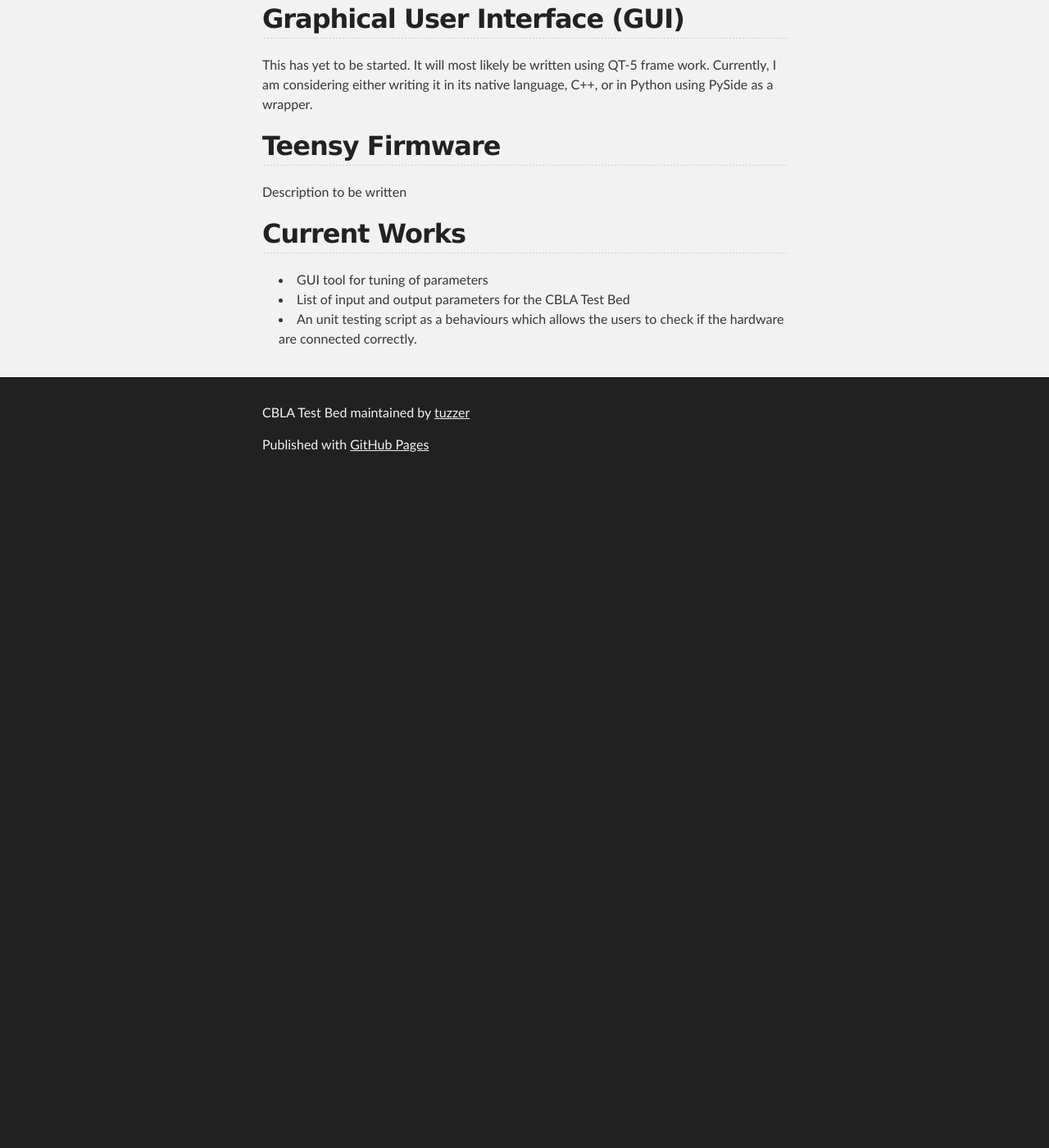
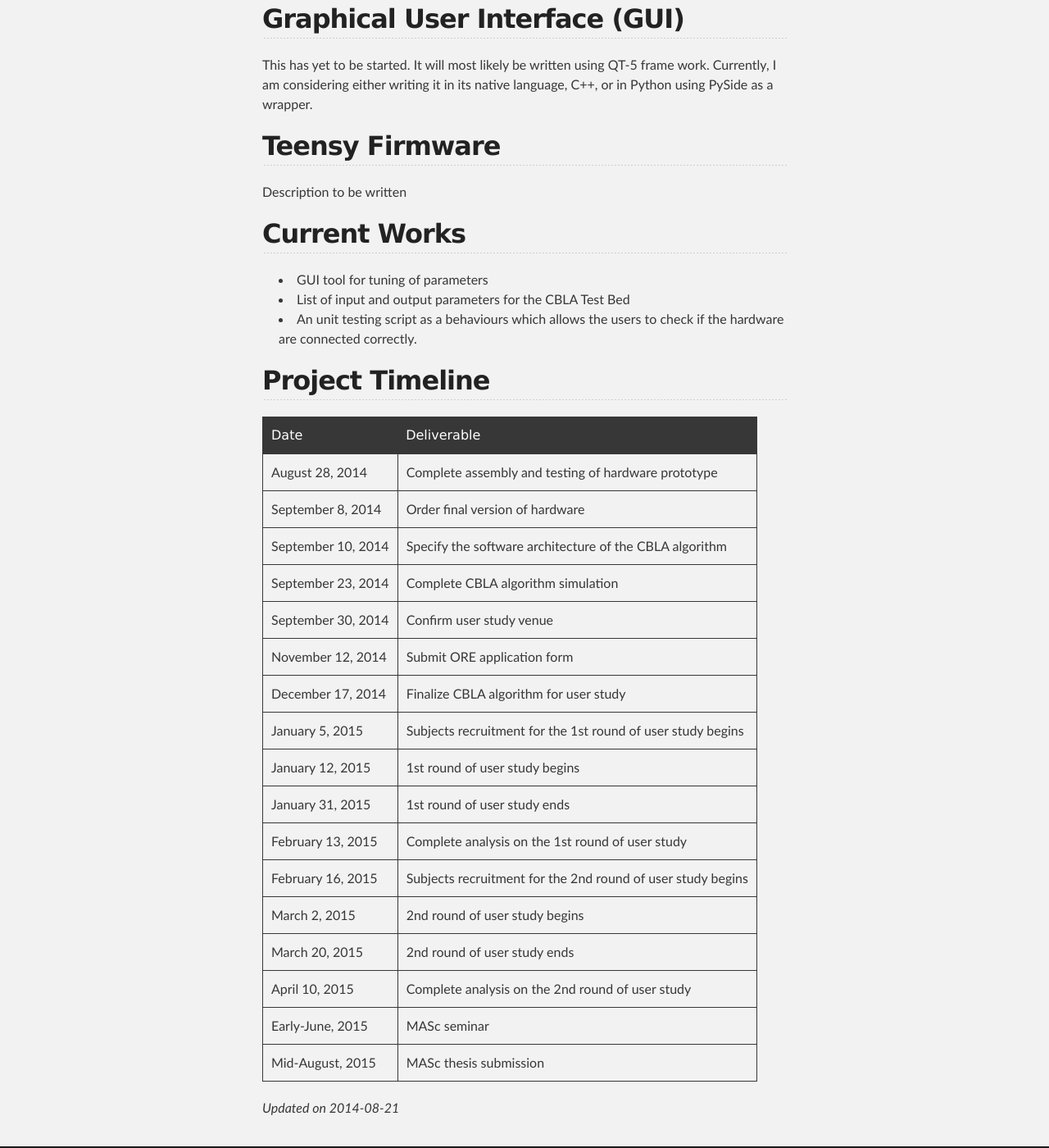
Before and after one commit to MattChanTK/Hylozoic-Series-3, a Jekyll site: the page built from index.md, in a window 1280 px wide and 1400 px high, scrolled down 3709 px. Shown: the whole window at 82% size. Built offline with Jekyll 4.4.1, drawn with Linux system fonts in a browser that asks for light colours; Markdown is read by kramdown in place of the engine named in the settings; before the commit the page ends 4298 px from its top, so only the background shows below that.

Commit message:
added the project timeline table pack

```diff
--- a/index.md
+++ b/index.md
@@ -91,3 +91,29 @@ Description to be written
 * GUI tool for tuning of parameters
 * List of input and output parameters for the CBLA Test Bed
 * An unit testing script as a behaviours which allows the users to check if the hardware are connected correctly.
+
+
+## Project Timeline
+
+Date					| Deliverable
+-------------			| -------------
+August 28, 2014			| Complete assembly and testing of hardware prototype
+September 8, 2014		| Order final version of hardware
+September 10, 2014		| Specify the software architecture of the CBLA algorithm
+September 23, 2014		| Complete CBLA algorithm simulation
+September 30, 2014		| Confirm user study venue
+November 12, 2014		| Submit ORE application form
+December 17, 2014		| Finalize CBLA algorithm for user study
+January 5, 2015			| Subjects recruitment for the 1st round of user study begins
+January	12, 2015		| 1st round of user study begins
+January 31, 2015		| 1st round of user study ends
+February 13, 2015		| Complete analysis on the 1st round of user study
+February 16, 2015		| Subjects recruitment for the 2nd round of user study begins
+March 2, 2015			| 2nd round of user study begins
+March 20, 2015			| 2nd round of user study ends
+April 10, 2015			| Complete analysis on the 2nd round of user study
+Early-June, 2015		| MASc seminar
+Mid-August, 2015		| MASc thesis submission
+
+
+_Updated on 2014-08-21_
```
